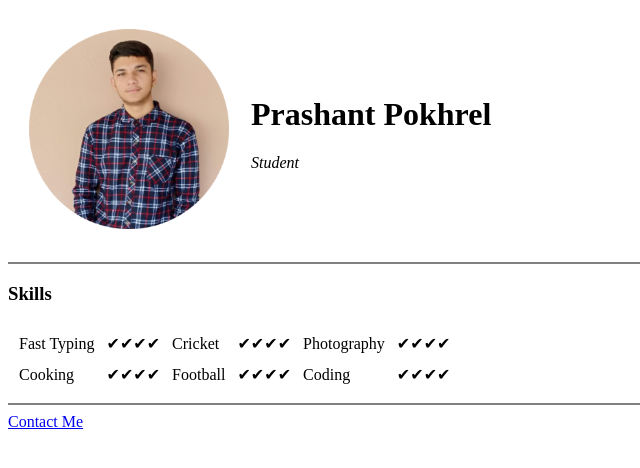
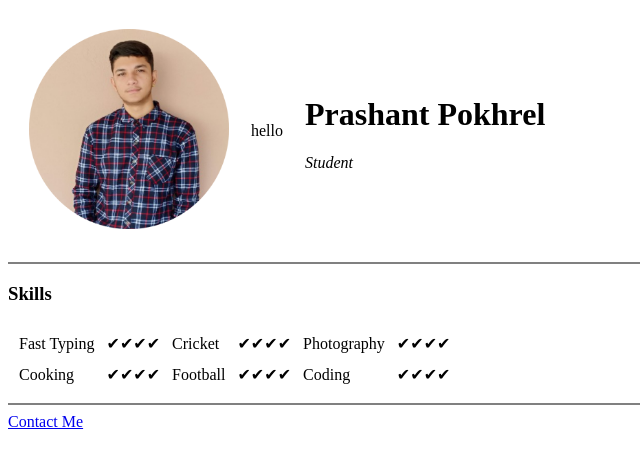
Before and after one commit to prashant2028/pp, a plain HTML site: page index.html in a window 1280 px wide. Shown: the whole page, without its empty margins (0-640 px from the left). Drawn offline with Linux system fonts and the light colour scheme.

Commit message:
Update index.html

```diff
--- a/index.html
+++ b/index.html
@@ -8,6 +8,7 @@
     <table cellspacing="20">
       <tr>
         <td><img src="mypc.png" height=200 width=200,alt="prashant's image"></td>
+        <td>hello</td>
         <td>    <h1>Prashant Pokhrel</h1>
             <p><em>  Student </strong></em></p>
       </tr>
```
